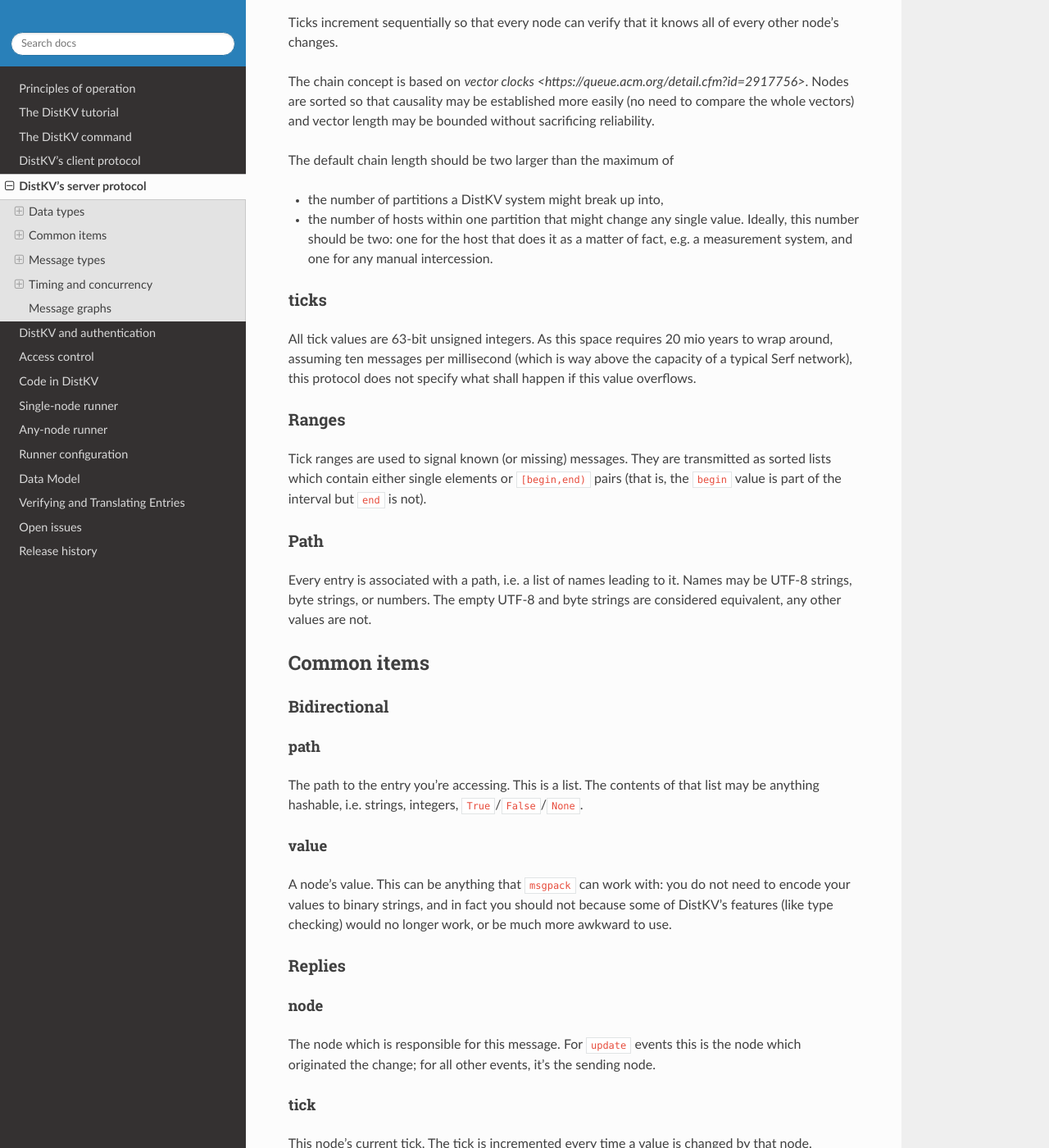
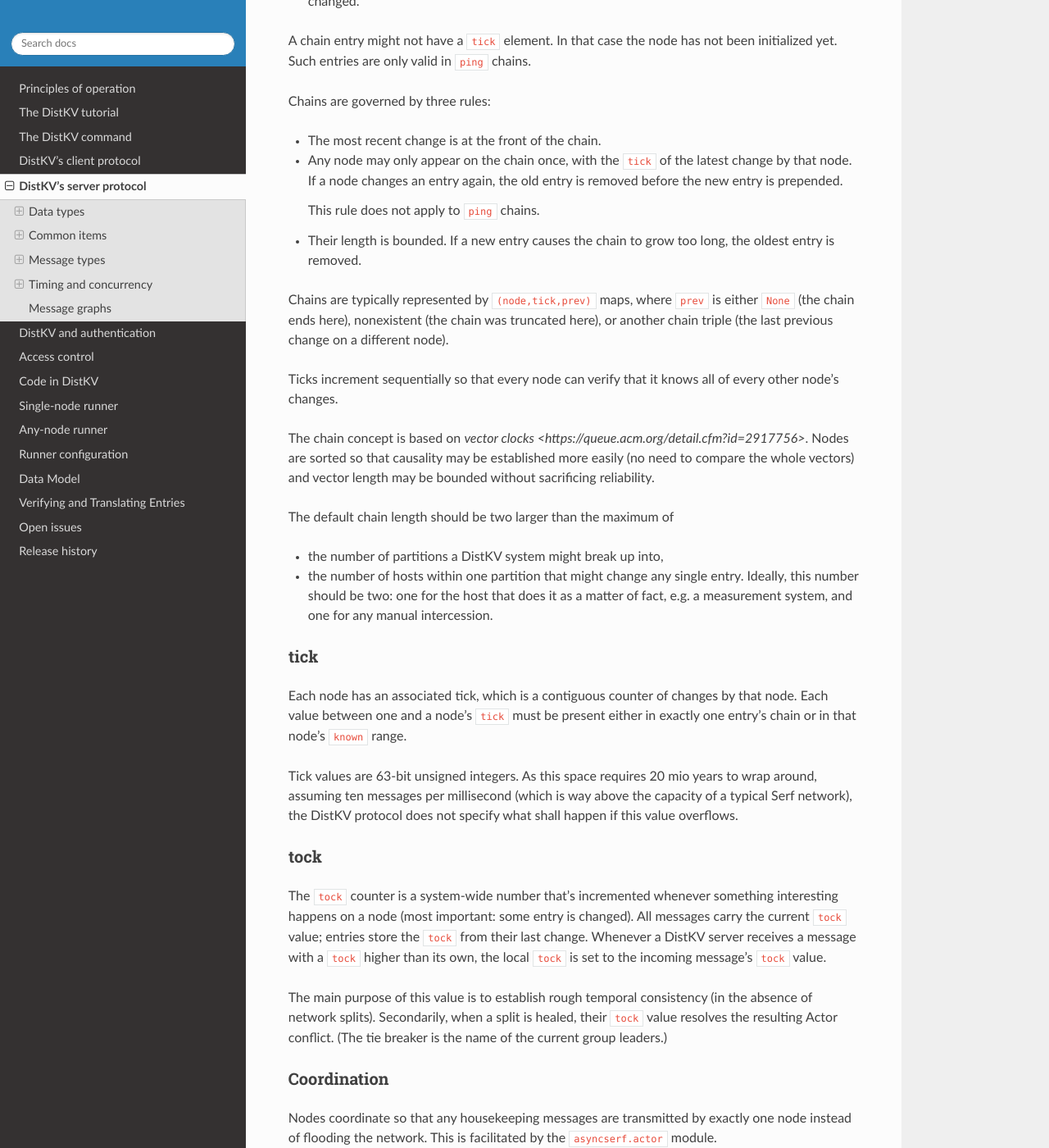
Before and after one commit to M-o-a-T/moat-kv, a Sphinx documentation site: the page built from docs/source/server_protocol.rst, in a window 1280 px wide and 1400 px high, scrolled down 1077 px. Shown: the whole window at 82% size. Built offline with Sphinx 7.4.7 and the Read the Docs theme 2.0.0, drawn with Linux system fonts in a browser that asks for light colours; some of the changed text lies outside the part shown.

Commit message:
More documentation, again

```diff
--- a/docs/source/TODO.rst
+++ b/docs/source/TODO.rst
@@ -9,3 +9,6 @@
   people use complex elements in their path, but why limit ourselves?
 
 * ACLs for system data, i.e. those stored below ``None``.
+
+* after starting with initial data, wait until the Actor is up and we're
+  synced to the other nodes
--- a/docs/source/server_protocol.rst
+++ b/docs/source/server_protocol.rst
@@ -18,12 +18,36 @@
 Data types
 ++++++++++
 
-Chains
-++++++
+Node
+++++
+
+A node represents a server that has injected at least one data item into
+the DiskKV network. Each node has an associated "tick", which is the
+sequence number of the last change that this node injected into the
+network. An empty node starts with a counter of zero; the network's first
+node starts with 1.
+
+Entry
++++++
+
+An entry is some data stored in DistKV. The entry has a name, or (more
+correctly) a path, i.e. a sequence of names leading from the server's root
+to the entry. An entry can store one chunk of data, or it can be empty.
+
+Path members may be UTF-8 strings, byte strings, or numbers. The empty
+UTF-8 and byte strings are considered equivalent, any other values are not.
+If you want to use the DistKV command line to access data, you should limit
+yourself to UTF-8 strings.
+
+For ensuring consistency, each entry also has an associated chain, which
+documents which node(s) last changed that entry.
+
+Chain
++++++
 
 A chain, in DistKV, is a bounded list of ordered ``(node, tick)`` pairs.
 
-* ``node`` is the name of DistKV node that effected a change.
+* ``node`` is the node that effected a change.
 
 * ``tick`` is a node-specific counter which increments by one when any
   entry on that node is changed.
@@ -33,7 +57,7 @@
 
 Chains are governed by three rules:
 
-* The latest change is at the front of the chain.
+* The most recent change is at the front of the chain.
 
 * Any node may only appear on the chain once, with the ``tick`` of the
   latest change by that node. If a node changes an entry again, the old
@@ -44,12 +68,9 @@
 * Their length is bounded. If a new entry causes the chain to grow too
   long, the oldest entry is removed.
 
-If an entry is removed from the chain, its ``node, tick`` value is stored
-in a per-node ``known`` list.
-
 Chains are typically represented by ``(node,tick,prev)`` maps, where
-``prev`` is either ``Null`` (the chain ends here), nonexistent (the chain
-was truncated here), or another chain triple (the previous change on a
+``prev`` is either ``None`` (the chain ends here), nonexistent (the chain
+was truncated here), or another chain triple (the last previous change on a
 different node).
 
 Ticks increment sequentially so that every node can verify that it
@@ -64,32 +85,75 @@
 
 * the number of partitions a DistKV system might break up into,
 
-* the number of hosts within one partition that might change any single value.
+* the number of hosts within one partition that might change any single entry.
   Ideally, this number should be two: one for the host that does it as a
   matter of fact, e.g. a measurement system, and one for any manual intercession.
 
-ticks
-++++++
+tick
+++++
 
-All tick values are 63-bit unsigned integers. As this space requires 20 mio
+Each node has an associated tick, which is a contiguous counter of changes
+by that node. Each value between one and a node's ``tick`` must be
+present either in exactly one entry's chain or in that node's ``known``
+range.
+
+Tick values are 63-bit unsigned integers. As this space requires 20 mio
 years to wrap around, assuming ten messages per millisecond (which is way
-above the capacity of a typical Serf network), this protocol does not
+above the capacity of a typical Serf network), the DistKV protocol does not
 specify what shall happen if this value overflows.
 
-Ranges
-++++++
-
-Tick ranges are used to signal known (or missing) messages. They are
-transmitted as sorted lists which contain either single elements or
-``[begin,end)`` pairs (that is, the ``begin`` value is part of the interval
-but ``end`` is not).
-
-Path
+tock
 ++++
 
-Every entry is associated with a path, i.e. a list of names leading to it.
-Names may be UTF-8 strings, byte strings, or numbers. The empty UTF-8 and
-byte strings are considered equivalent, any other values are not.
+The ``tock`` counter is a system-wide number that's incremented whenever
+something interesting happens on a node (most important: some entry is
+changed). All messages carry the current ``tock`` value; entries store the
+``tock`` from their last change. Whenever a DistKV server receives a
+message with a ``tock`` higher than its own, the local ``tock`` is set to
+the incoming message's ``tock`` value.
+
+The main purpose of this value is to establish rough temporal consistency
+(in the absence of network splits). Secondarily, when a split is healed,
+their ``tock`` value resolves the resulting Actor conflict. (The tie
+breaker is the name of the current group leaders.)
+
+Coordination
+++++++++++++
+
+Nodes coordinate so that any housekeeping messages are transmitted by
+exactly one node instead of flooding the network. This is facilitated by
+the ``asyncserf.actor`` module.
+
+When a network split is healed, the Actor protocol notices. It then
+triggers ``info`` messages that retrieve any missed changes.
+
+Putting it all together
++++++++++++++++++++++++
+
+Each node has a tick counter that increments when you change anything; it's
+also broadcast periodically. Thus, each node notices when there's missing
+data and will send a message seeking the missing items.
+
+Each node is associated with a ``known`` range, which says "yes I have once
+seen this message, but it's been superseded since then, so that's OK".
+
+The entries' ``chain`` data ensures that stale data cannot overwrite more
+recent messages.
+
+Deletion of entries
++++++++++++++++++++
+
+The entries' change chains determine that no entry gets lost, but that
+mechanism depends on the entries themselves to exist. In a DistKV system
+that's highly dynamic, this is undesireable and would cause a lot of stale
+entries to accumulate. Removing these entries must be coordinated: if a
+removal is lost for any reason, the system cannot recover without manual
+intervention.
+
+Therefore, each node also carries a ``deleted`` list which marks entries
+that have been cleared. Deleted entries will only be cleared if all nodes
+that are on the internal "deleter" list are online.
+
 
 ++++++++++++
 Common items
```
Also changed, not shown: docs/source/command_line.rst (+87 -0 lines), docs/source/debugging.rst (added, +69 -0 lines), docs/source/tutorial.rst (+21 -11 lines).
